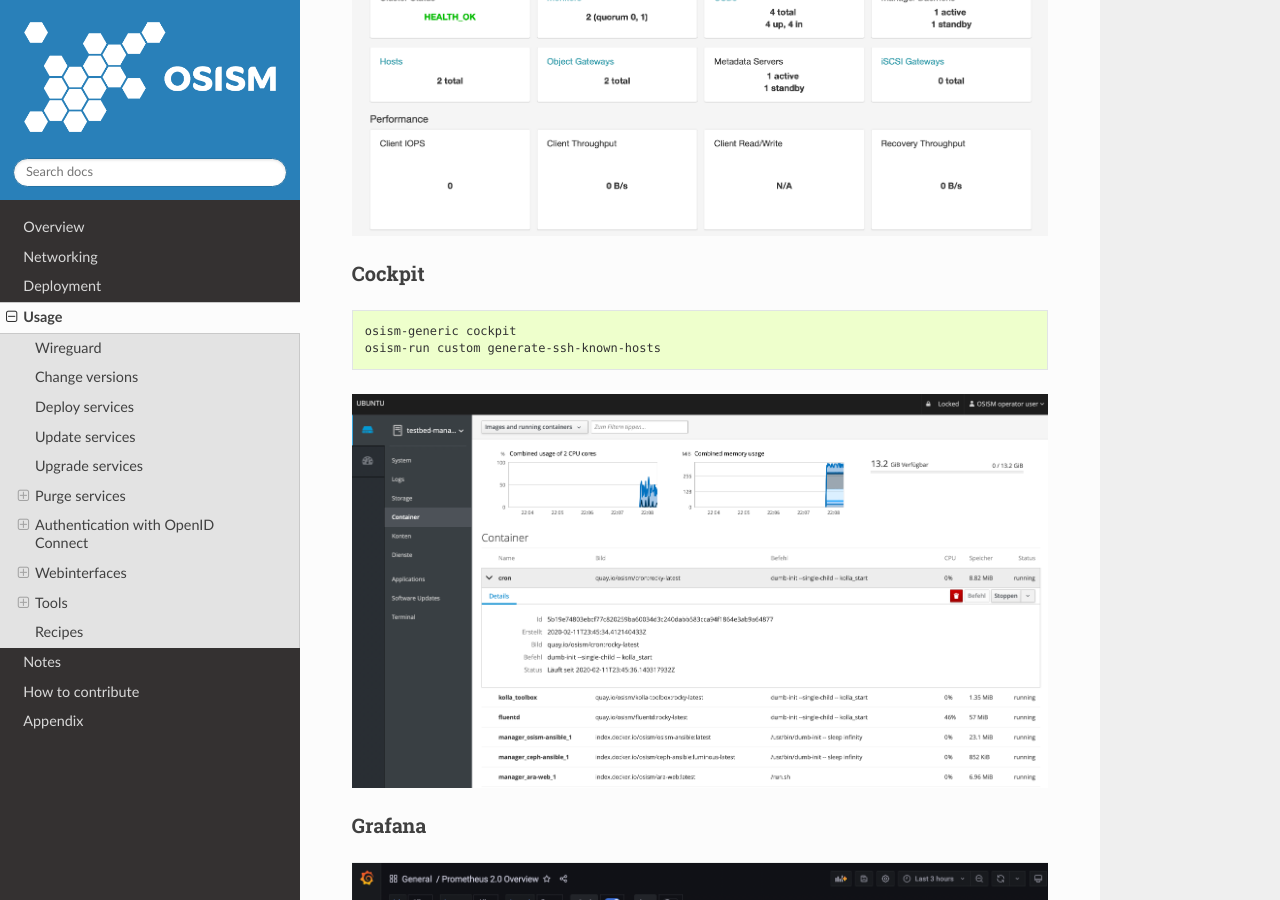
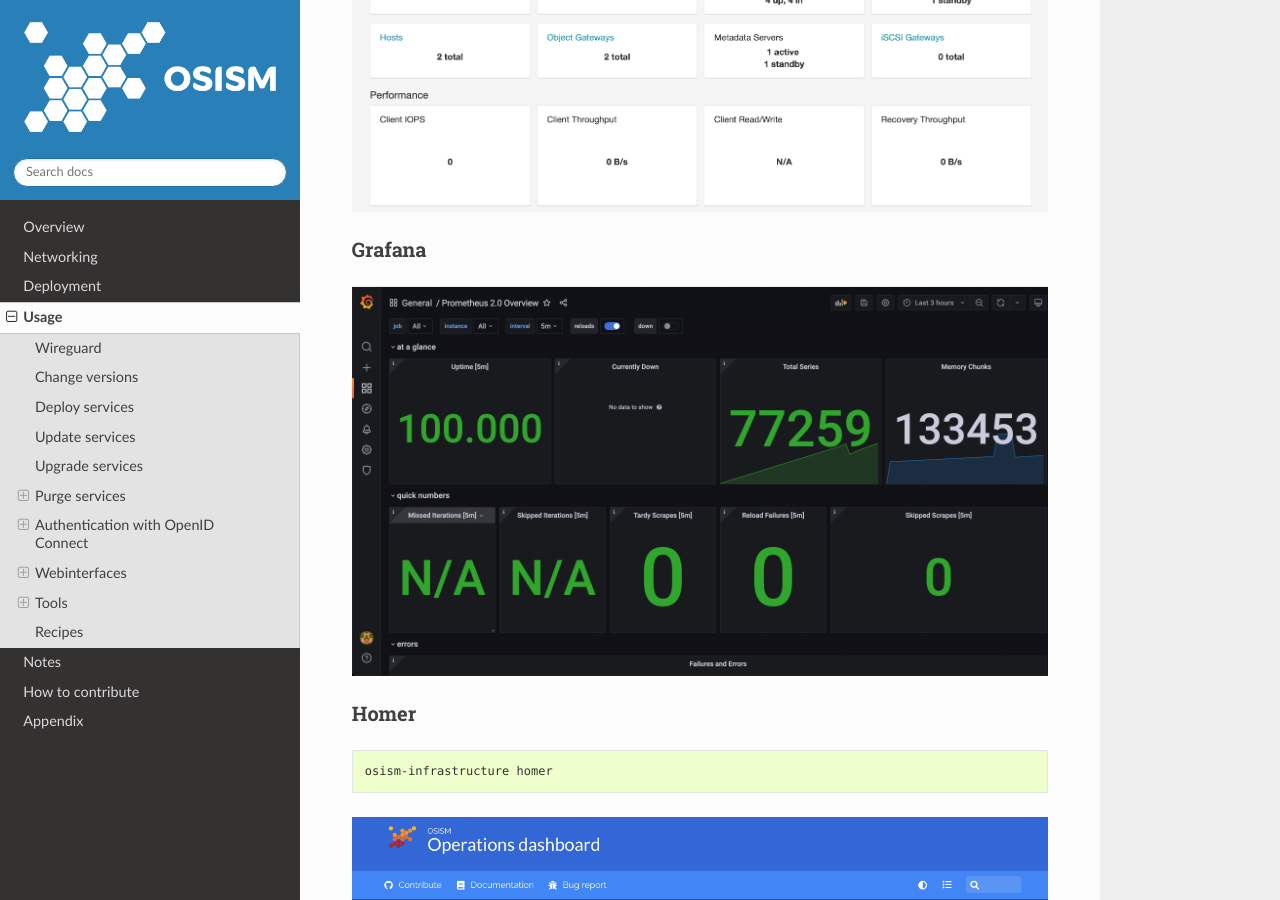
Before and after one commit to osism/testbed, a Sphinx documentation site: the page built from docs/source/usage.rst, in a window 1280 px wide and 900 px high, scrolled down 8410 px. Built offline with Sphinx 7.4.7 and the Read the Docs theme 2.0.0, drawn with Linux system fonts in a browser that asks for light colours.

Commit message:
Remove cockpit, it was deprecated
Signed-off-by: Christian Berendt <berendt@osism.tech>

```diff
--- a/docs/source/deployment.rst
+++ b/docs/source/deployment.rst
@@ -359,7 +359,7 @@
 General Management
 ==================
 
-Show endpoint URLs (ara, cockpit, phpmyadmin):
+Show endpoint URLs (ara, phpmyadmin):
 
 .. code-block:: console
 
--- a/docs/source/usage.rst
+++ b/docs/source/usage.rst
@@ -439,16 +439,6 @@
 
 .. figure:: /images/ceph-dashboard.png
 
-Cockpit
--------
-
-.. code-block:: console
-
-   osism-generic cockpit
-   osism-run custom generate-ssh-known-hosts
-
-.. figure:: /images/cockpit.png
-
 Grafana
 -------
 
```
Also changed, not shown: docs/source/images/cockpit.png (deleted), 13 other files.
